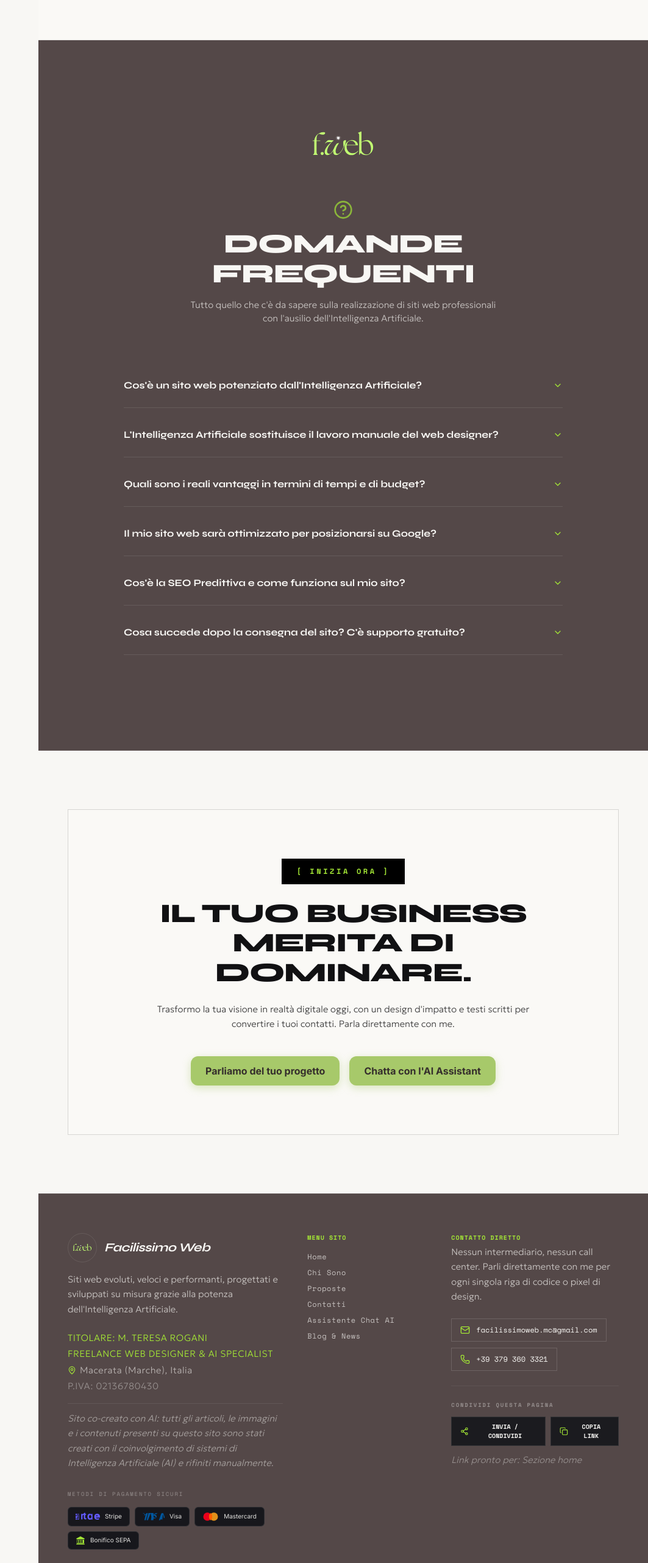
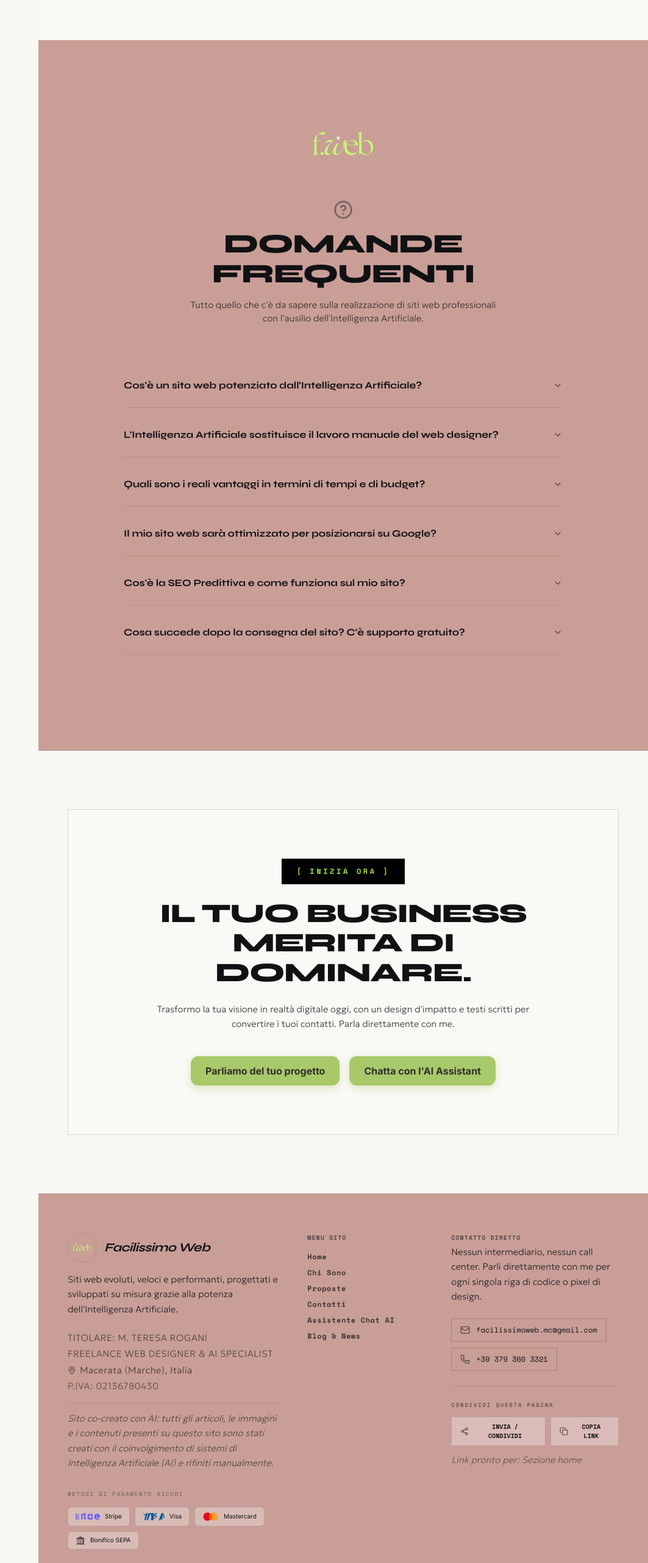
Before and after one commit to Facilissimoweb/caramelle-, a React (Vite) app: page /#/home in a window 1280 px wide. Shown: the part 2074-4637 px from the top of the page at 61% size, without its empty margins (217-1280 px from the left). Built offline with nearby package versions, Linux system fonts and the light colour scheme; a web font is replaced by a local one.

Commit message:
feat(ui): update color palette and add theme support
Refactor FAQAccordion and Footer components to support dynamic theme colors. Set new primary color scheme and update FAQAccordion to be theme-aware.

```diff
--- a/src/components/FAQAccordion.tsx
+++ b/src/components/FAQAccordion.tsx
@@ -14,6 +14,7 @@ interface FAQAccordionProps {
   subtitle?: string;
   showIcon?: boolean;
   containerClassName?: string;
+  isDark?: boolean;
 }
 
 export default function FAQAccordion({
@@ -22,6 +23,7 @@ export default function FAQAccordion({
   subtitle = "Tutto quello che c'è da sapere sul processo creativo, la gestione del budget e la consegna dei lavori.",
   showIcon = true,
   containerClassName = "",
+  isDark = true,
 }: FAQAccordionProps) {
   const [openIndex, setOpenIndex] = useState<number | null>(null);
 
@@ -29,8 +31,15 @@ export default function FAQAccordion({
     setOpenIndex(openIndex === index ? null : index);
   };
 
+  const textColor = isDark ? "text-[#F8F7F4]" : "text-[#111113]";
+  const subtitleColor = isDark ? "text-[#F8F7F4]/70" : "text-[#111113]/75";
+  const answerColor = isDark ? "text-[#F8F7F4]/75" : "text-[#111113]/85";
+  const accentColor = isDark ? "text-[#a3e635]" : "text-[#544848]";
+  const borderColor = isDark ? "border-[rgba(248,247,244,0.1)]" : "border-[#111113]/10";
+  const hoverText = isDark ? "group-hover:text-[#a3e635]" : "group-hover:text-[#544848]/85";
+
   return (
-    <div className="w-full bg-[#544848] text-[#F8F7F4]">
+    <div className={`w-full bg-transparent ${textColor}`}>
       <div className={`max-w-3xl mx-auto px-6 ${containerClassName}`}>
         {(title || subtitle || showIcon) && (
           <div className="text-center mb-16 space-y-4">
@@ -41,14 +50,14 @@ export default function FAQAccordion({
                 className="w-[150px] h-[150px] object-contain"
               />
             </div>
-            {showIcon && <HelpCircle className="w-8 h-8 text-[#a3e635] mx-auto animate-pulse" id="faq-icon" />}
+            {showIcon && <HelpCircle className={`w-8 h-8 ${accentColor} mx-auto animate-pulse`} id="faq-icon" />}
             {title && (
-              <h2 className="font-display text-3xl font-bold text-[#F8F7F4]" id="faq-title">
+              <h2 className="font-display text-3xl font-bold" id="faq-title">
                 {title}
               </h2>
             )}
             {subtitle && (
-              <p className="text-[#F8F7F4]/70 text-xs sm:text-sm font-sans max-w-lg mx-auto" id="faq-subtitle">
+              <p className={`text-xs sm:text-sm font-sans max-w-lg mx-auto ${subtitleColor}`} id="faq-subtitle">
                 {subtitle}
               </p>
             )}
@@ -61,7 +70,7 @@ export default function FAQAccordion({
             return (
               <div
                 key={index}
-                className="border-b border-[rgba(248,247,244,0.1)] bg-transparent transition-all duration-300"
+                className={`border-b ${borderColor} bg-transparent transition-all duration-300`}
                 id={`faq-item-${index}`}
               >
                 <button
@@ -70,11 +79,11 @@ export default function FAQAccordion({
                   aria-expanded={isOpen}
                   id={`faq-btn-${index}`}
                 >
-                  <span className="font-display font-semibold text-sm sm:text-base text-[#F8F7F4] pr-4 group-hover:text-[#a3e635] transition-colors">
+                  <span className={`font-display font-semibold text-sm sm:text-base pr-4 ${hoverText} transition-colors`}>
                     {item.q}
                   </span>
                   <ChevronDown
-                    className={`w-4 h-4 text-[#a3e635] transition-transform duration-300 shrink-0 ${
+                    className={`w-4 h-4 ${accentColor} transition-transform duration-300 shrink-0 ${
                       isOpen ? "rotate-180" : ""
                     }`}
                   />
@@ -90,7 +99,7 @@ export default function FAQAccordion({
                       style={{ overflow: "hidden" }}
                       id={`faq-content-${index}`}
                     >
-                      <div className="pb-6 pt-1 text-xs sm:text-sm text-[#F8F7F4]/75 leading-relaxed font-sans bg-transparent">
+                      <div className={`pb-6 pt-1 text-xs sm:text-sm leading-relaxed font-sans bg-transparent ${answerColor}`}>
                         {item.a}
                       </div>
                     </motion.div>
--- a/src/components/Footer.tsx
+++ b/src/components/Footer.tsx
@@ -28,7 +28,7 @@ export default function Footer({
   const currentYear = new Date().getFullYear();
 
   return (
-    <footer className="w-full bg-[#544848] border-t border-[rgba(248,247,244,0.1)] pt-16 pb-12 transition-all text-[#F8F7F4]">
+    <footer className="w-full border-t border-[#111113]/10 pt-16 pb-12 transition-all text-[#111113]" style={{ backgroundColor: "#c99e97" }}>
       <div className="max-w-7xl mx-auto px-6 md:px-12 grid grid-cols-1 md:grid-cols-12 gap-10">
 
         {/* Brand Info */}
@@ -37,37 +37,37 @@ export default function Footer({
             <img
               src={logoImage}
               alt="Facilissimo Web Logo"
-              className="w-12 h-12 object-contain rounded-full border border-[rgba(248,247,244,0.1)]"
+              className="w-12 h-12 object-contain rounded-full border border-[#111113]/10"
             />
-            <span className="font-display text-xl font-bold italic text-[#F8F7F4] tracking-tight">
+            <span className="font-display text-xl font-bold italic text-[#111113] tracking-tight">
               Facilissimo Web
             </span>
           </div>
-          <p className="text-xs sm:text-sm text-[#F8F7F4]/70 max-w-sm leading-relaxed font-sans">
+          <p className="text-xs sm:text-sm text-[#111113]/85 max-w-sm leading-relaxed font-sans">
             Siti web evoluti, veloci e performanti, progettati e sviluppati su misura grazie alla potenza dell'Intelligenza Artificiale.
           </p>
-          <div className="pt-2 text-[10px] text-[#a3e635] font-mono space-y-1 uppercase tracking-wider font-bold">
+          <div className="pt-2 text-[10px] text-[#544848] font-mono space-y-1 uppercase tracking-wider font-bold">
             <p>Titolare: M. Teresa Rogani</p>
             <p>Freelance Web Designer &amp; AI Specialist</p>
-            <p className="text-[#F8F7F4]/60 flex items-center gap-1.5 normal-case font-sans">
-              <MapPin className="w-3.5 h-3.5 text-[#a3e635]" /> Macerata (Marche), Italia
+            <p className="text-[#111113]/70 flex items-center gap-1.5 normal-case font-sans">
+              <MapPin className="w-3.5 h-3.5 text-[#544848]" /> Macerata (Marche), Italia
             </p>
-            <p className="text-[#F8F7F4]/40 font-normal">P.IVA: 02136780430</p>
+            <p className="text-[#111113]/55 font-normal">P.IVA: 02136780430</p>
           </div>
 
-          <p className="text-[10px] text-[#F8F7F4]/50 leading-relaxed font-sans italic border-t border-[rgba(248,247,244,0.08)] pt-3 mt-3">
+          <p className="text-[10px] text-[#111113]/60 leading-relaxed font-sans italic border-t border-[#111113]/10 pt-3 mt-3">
             {lang === "it"
               ? "Sito co-creato con AI: tutti gli articoli, le immagini e i contenuti presenti su questo sito sono stati creati con il coinvolgimento di sistemi di Intelligenza Artificiale (AI) e rifiniti manualmente."
               : "AI Co-created site: all articles, images, and content displayed on this website were created with the involvement of Artificial Intelligence (AI) and manually refined."}
           </p>
 
           <div className="pt-4 space-y-2.5">
-            <span className="text-[9px] font-mono tracking-[0.2em] text-[#F8F7F4]/40 uppercase block">
+            <span className="text-[9px] font-mono tracking-[0.2em] text-[#111113]/50 uppercase block">
               {lang === "it" ? "METODI DI PAGAMENTO SICURI" : "SECURE PAYMENT METHODS"}
             </span>
             <div className="flex flex-wrap gap-2 pt-1">
               {/* Stripe */}
-              <div className="flex items-center gap-2 px-3 py-1.5 bg-[#17171c] border border-white/10 hover:border-[#635BFF]/50 transition-all rounded-md text-[10px] font-sans font-medium text-[#F8F7F4]/90 cursor-default select-none">
+              <div className="flex items-center gap-2 px-3 py-1.5 bg-white/30 border border-[#111113]/15 hover:border-[#635BFF]/50 transition-all rounded-md text-[10px] font-sans font-medium text-[#111113] cursor-default select-none">
                 <svg className="h-4 w-auto text-[#635BFF] fill-current shrink-0" viewBox="0 0 40 16" xmlns="http://www.w3.org/2000/svg" aria-hidden="true">
                   <path d="M40 8.07c0-3.32-1.74-4.82-4.57-4.82-3.04 0-4.75 1.76-4.75 4.8 0 3.52 1.83 4.88 4.79 4.88 1.15 0 2.22-.18 3.1-.53v-1.75c-.83.33-1.8.48-2.67.48-1.57 0-2.39-.56-2.48-1.72h7.49c.04-.42.09-1.01.09-1.34zm-6.59-.87c0-1 .59-1.53 1.54-1.53.91 0 1.5.52 1.5 1.53h-3.04zm-5.69 5.34V3.41h-2.2v1.07c-.45-.73-1.33-1.23-2.31-1.23-2.12 0-3.79 1.74-3.79 4.74 0 3.2 1.63 4.93 3.8 4.93 1.05 0 1.94-.52 2.36-1.27v1.09h2.14zm-5.74-4.48c0-1.72.82-2.73 1.98-2.73 1.14 0 1.94 1.01 1.94 2.73 0 1.76-.8 2.75-1.94 2.75-1.16 0-1.98-.99-1.98-2.75zm-6.23 4.48V5.37h1.49V3.41h-1.49V1.43l-2.2.47V3.4h-.97v1.97h.97v4.61c0 1.54.91 2.45 2.48 2.45.62 0 1.19-.11 1.58-.29v-1.82c-.28.1-.64.15-.99.15-.55 0-.87-.27-.87-.99zm-4.4-4.57V3.41h-2.2v9.13h2.2V7.12c0-1.35.85-2 1.88-2 .26 0 .53.03.73.09V3.29c-.27-.08-.6-.11-.88-.11-.83 0-1.47.41-1.73.94zm-5.83 4.57V3.41H3.32v1.11C2.86 3.79 1.97 3.25 1 3.25c-2.12 0-3.73 1.74-3.73 4.75 0 3.19 1.62 4.92 3.74 4.92.97 0 1.87-.53 2.31-1.24v1.09h2.2zm-5.74-4.49c0-1.72.82-2.72 1.98-2.72s1.95 1.01 1.95 2.72c0 1.76-.8 2.75-1.95 2.75s-1.98-.99-1.98-2.75zM1.2 5.06c.6-.45 1.4-.73 2.25-.73 1.63 0 2.65.81 2.65 2.29v4.93H4.6v-1.1c-.43.76-1.32 1.25-2.3 1.25-1.63 0-2.83-1.07-2.83-2.65 0-1.83 1.34-2.65 3.11-2.65.89 0 1.61.16 2.02.32V6.5c0-.66-.45-1.01-1.33-1.01-.73 0-1.39.2-1.93.53l-.17.1L1.2 5.06zm3.4 3.13c-.23-.1-.66-.21-1.14-.21-.71 0-1.18.35-1.18.91 0 .52.4.88 1.04.88.58 0 1.04-.37 1.18-.89v-.69z" />
                 </svg>
@@ -75,7 +75,7 @@ export default function Footer({
               </div>
 
               {/* Visa */}
-              <div className="flex items-center gap-2 px-3 py-1.5 bg-[#17171c] border border-white/10 hover:border-[#1A1F71]/50 transition-all rounded-md text-[10px] font-sans font-medium text-[#F8F7F4]/90 cursor-default select-none">
+              <div className="flex items-center gap-2 px-3 py-1.5 bg-white/30 border border-[#111113]/15 hover:border-[#1A1F71]/50 transition-all rounded-md text-[10px] font-sans font-medium text-[#111113] cursor-default select-none">
                 <svg className="h-3 w-auto text-[#00579F] fill-current shrink-0" viewBox="0 0 48 16" xmlns="http://www.w3.org/2000/svg" aria-hidden="true">
                   <path d="M18.23 15.65h2.9L22.95.35h-2.9L18.23 15.65zm14.88-14.88c-.64-.25-1.64-.52-2.88-.52-3.17 0-5.4 1.69-5.42 4.11-.02 1.78 1.59 2.77 2.8 3.37 1.25.6 1.67 1 1.67 1.54-.01.83-.99 1.2-1.91 1.2-1.28 0-1.97-.2-3.03-.66l-.42-.2-1.15 1.83c.5.23 1.43.43 2.4.45 3.37 0 5.56-1.67 5.59-4.26.02-1.42-.85-2.5-2.72-3.4-.13-.07-.4-.2-.59-.3-.59-.32-.8-.54-.8-.87.01-.52.58-.89 1.45-.89.83-.02 1.44.18 1.91.38l.23.1.98-1.78zm10.74 5.34c.15-.41.73-1.99.73-1.99s.15-.41.25-.7l.13.6c.35 1.71 1.42 6.88 1.42 6.88h2.52L45 .35h-2.65c-.83 0-1.53.48-1.84 1.23L35.6 15.65h2.9l.58-1.61h3.54l.35 1.61zm-19.34.01l-1.72-11.4c-.11-.47-.48-.71-.88-.73H17.2L13 .35c-.13.04-.26.11-.35.19-.09.09-.15.21-.17.34L8.76 15.65h2.9L17.32.35l3.25 15.3h2.9L24.51.35zm-20.73 0L3.5.35H.35v.47c3.15.8 5.25 2.12 6.1 3.2L3.78 15.65H6.8l4.57-15.3h-2.9z" />
                 </svg>
@@ -83,7 +83,7 @@ export default function Footer({
               </div>
 
               {/* Mastercard */}
-              <div className="flex items-center gap-2 px-3 py-1.5 bg-[#17171c] border border-white/10 hover:border-[#FF5F00]/50 transition-all rounded-md text-[10px] font-sans font-medium text-[#F8F7F4]/90 cursor-default select-none">
+              <div className="flex items-center gap-2 px-3 py-1.5 bg-white/30 border border-[#111113]/15 hover:border-[#FF5F00]/50 transition-all rounded-md text-[10px] font-sans font-medium text-[#111113] cursor-default select-none">
                 <svg className="h-4.5 w-auto shrink-0" viewBox="0 0 24 16" xmlns="http://www.w3.org/2000/svg" aria-hidden="true">
                   <circle cx="7.3" cy="8" r="6" fill="#EB001B" />
                   <circle cx="16.7" cy="8" r="6" fill="#F79E1B" opacity="0.9" />
@@ -93,8 +93,8 @@ export default function Footer({
               </div>
 
               {/* Bonifico SEPA */}
-              <div className="flex items-center gap-2 px-3 py-1.5 bg-[#17171c] border border-white/10 hover:border-[#a3e635]/50 transition-all rounded-md text-[10px] font-sans font-medium text-[#F8F7F4]/90 cursor-default select-none">
-                <svg className="h-4 w-auto text-[#a3e635] fill-current shrink-0" viewBox="0 0 24 24" xmlns="http://www.w3.org/2000/svg" aria-hidden="true">
+              <div className="flex items-center gap-2 px-3 py-1.5 bg-white/30 border border-[#111113]/15 hover:border-[#544848]/50 transition-all rounded-md text-[10px] font-sans font-medium text-[#111113] cursor-default select-none">
+                <svg className="h-4 w-auto text-[#544848] fill-current shrink-0" viewBox="0 0 24 24" xmlns="http://www.w3.org/2000/svg" aria-hidden="true">
                   <path d="M2 22h20v-2H2v2zm1-3h18v-9H3v9zm11-8h3v7h-3v-7zm-5 0h3v7H9v-7zM4 11h3v7H4v-7zM12 2L2 7v2h20V7L12 2z"/>
                 </svg>
                 <span>{lang === "it" ? "Bonifico SEPA" : "SEPA Transfer"}</span>
@@ -105,7 +105,7 @@ export default function Footer({
 
         {/* Navigation Links */}
         <div className="md:col-span-3">
-          <h4 className="text-[10px] uppercase tracking-widest text-[#a3e635] font-bold mb-4 font-mono">
+          <h4 className="text-[10px] uppercase tracking-widest text-[#544848] font-bold mb-4 font-mono">
             Menu Sito
           </h4>
           <ul className="space-y-2.5 text-xs font-mono uppercase tracking-wider">
@@ -120,7 +120,7 @@ export default function Footer({
               <li key={link.id}>
                 <button
                   onClick={() => handleNavClick(link.id)}
-                  className="text-[#F8F7F4]/70 hover:text-[#a3e635] hover:underline cursor-pointer transition-colors text-left"
+                  className="text-[#111113]/75 hover:text-[#111113] hover:underline cursor-pointer transition-colors text-left font-bold"
                 >
                   {link.label}
                 </button>
@@ -131,35 +131,35 @@ export default function Footer({
 
         {/* Support & Philosophy */}
         <div className="md:col-span-4 space-y-4">
-          <h4 className="text-[10px] uppercase tracking-widest text-[#a3e635] font-bold mb-1 font-mono">
+          <h4 className="text-[10px] uppercase tracking-widest text-[#544848] font-bold mb-1 font-mono">
             Contatto Diretto
           </h4>
-          <p className="text-xs sm:text-sm text-[#F8F7F4]/70 leading-relaxed font-sans">
+          <p className="text-xs sm:text-sm text-[#111113]/85 leading-relaxed font-sans">
             Nessun intermediario, nessun call center. Parli direttamente con me per ogni singola riga di codice o pixel di design.
           </p>
           <div className="flex flex-col gap-2.5 pt-2">
             <a
               href="mailto:facilissimoweb.mc@gmail.com"
-              className="flex items-center gap-2.5 text-xs text-[#F8F7F4] hover:text-[#a3e635] transition-all border border-[rgba(248,247,244,0.15)] hover:border-[#a3e635] px-3.5 py-2.5 rounded-none w-fit"
+              className="flex items-center gap-2.5 text-xs text-[#111113] hover:text-[#544848] transition-all border border-[#111113]/20 hover:border-[#544848] px-3.5 py-2.5 rounded-none w-fit font-bold"
               title="Invia Email"
             >
-              <Mail className="w-4 h-4 text-[#a3e635]" />
+              <Mail className="w-4 h-4 text-[#544848]" />
               <span className="font-medium font-mono">facilissimoweb.mc@gmail.com</span>
             </a>
 
             <a
               href="tel:+393793603321"
-              className="flex items-center gap-2.5 text-xs text-[#F8F7F4] hover:text-[#a3e635] transition-all border border-[rgba(248,247,244,0.15)] hover:border-[#a3e635] px-3.5 py-2.5 rounded-none w-fit"
+              className="flex items-center gap-2.5 text-xs text-[#111113] hover:text-[#544848] transition-all border border-[#111113]/20 hover:border-[#544848] px-3.5 py-2.5 rounded-none w-fit font-bold"
               title="Chiama al Telefono"
             >
-              <Phone className="w-4 h-4 text-[#a3e635]" />
+              <Phone className="w-4 h-4 text-[#544848]" />
               <span className="font-medium font-mono">+39 379 360 3321</span>
             </a>
           </div>
 
           {/* Dynamic Page Sharing Section inside Footer */}
-          <div className="pt-6 border-t border-[rgba(248,247,244,0.06)] mt-6 space-y-3">
-            <h5 className="text-[9px] uppercase tracking-[0.2em] text-[#F8F7F4]/40 font-bold font-mono">
+          <div className="pt-6 border-t border-[#111113]/10 mt-6 space-y-3">
+            <h5 className="text-[9px] uppercase tracking-[0.2em] text-[#111113]/50 font-bold font-mono">
               {lang === "it" ? "Condividi questa pagina" : "Share this page"}
             </h5>
             <div className="flex flex-col sm:flex-row items-stretch sm:items-center gap-2">
@@ -187,10 +187,10 @@ export default function Footer({
                     });
                   }
                 }}
-                className="flex items-center justify-center gap-2 text-[10px] text-[#F8F7F4] hover:text-[#a3e635] transition-all bg-[#1b1b1f] border border-[rgba(248,247,244,0.1)] hover:border-[#a3e635] px-3.5 py-2 cursor-pointer uppercase font-mono font-bold"
+                className="flex items-center justify-center gap-2 text-[10px] text-[#111113] hover:text-[#544848] transition-all bg-white/30 border border-[#111113]/15 hover:border-[#544848] px-3.5 py-2 cursor-pointer uppercase font-mono font-bold"
                 id="footer-share-action-btn"
               >
-                <Share2 className="w-3.5 h-3.5 text-[#a3e635]" />
+                <Share2 className="w-3.5 h-3.5 text-[#544848]" />
                 <span>
                   {lang === "it" ? "Invia / Condividi" : "Send / Share"}
                 </span>
@@ -209,7 +209,7 @@ export default function Footer({
                     setTimeout(() => setCopiedLink(false), 2000);
                   });
                 }}
-                className="flex items-center justify-center gap-2 text-[10px] text-[#F8F7F4] hover:text-[#a3e635] transition-all bg-[#1b1b1f] border border-[rgba(248,247,244,0.1)] hover:border-[#a3e635] px-3.5 py-2 cursor-pointer uppercase font-mono font-bold"
+                className="flex items-center justify-center gap-2 text-[10px] text-[#111113] hover:text-[#544848] transition-all bg-white/30 border border-[#111113]/15 hover:border-[#544848] px-3.5 py-2 cursor-pointer uppercase font-mono font-bold"
                 id="footer-copy-action-btn"
               >
                 {copiedLink ? (
@@ -221,7 +221,7 @@ export default function Footer({
                   </>
                 ) : (
                   <>
-                    <Copy className="w-3.5 h-3.5 text-[#a3e635]" />
+                    <Copy className="w-3.5 h-3.5 text-[#544848]" />
                     <span className="font-mono">
                       {lang === "it" ? "Copia Link" : "Copy Link"}
                     </span>
@@ -229,7 +229,7 @@ export default function Footer({
                 )}
               </button>
             </div>
-            <p className="text-[9px] text-[#F8F7F4]/40 font-mono italic">
+            <p className="text-[9px] text-[#111113]/50 font-mono italic">
               {lang === "it"
                 ? `Link pronto per: ${currentTab === "blog" && selectedArticle ? `Articolo (${selectedArticle})` : `Sezione ${currentTab}`}`
                 : `Ready link for: ${currentTab === "blog" && selectedArticle ? `Article (${selectedArticle})` : `Section ${currentTab}`}`
@@ -240,35 +240,35 @@ export default function Footer({
       </div>
 
       {/* Under Footer */}
-      <div className="max-w-7xl mx-auto px-6 md:px-12 mt-12 pt-8 border-t border-[rgba(248,247,244,0.1)] flex flex-col lg:flex-row justify-between items-center gap-6 text-xs text-[#F8F7F4]/50 font-mono">
+      <div className="max-w-7xl mx-auto px-6 md:px-12 mt-12 pt-8 border-t border-[#111113]/10 flex flex-col lg:flex-row justify-between items-center gap-6 text-xs text-[#111113]/60 font-mono">
         <div className="text-center lg:text-left">
           © {currentYear} Facilissimo Web di M. Teresa Rogani. Tutti i diritti riservati.
         </div>
         <div className="flex flex-wrap justify-center gap-4 sm:gap-6 uppercase tracking-wider text-xs md:text-sm">
           <button
             onClick={() => onOpenModal("privacy")}
-            className="hover:text-[#a3e635] transition-colors cursor-pointer bg-transparent border-none p-0 text-xs md:text-sm uppercase tracking-wider font-mono font-bold"
+            className="hover:text-[#111113] transition-colors cursor-pointer bg-transparent border-none p-0 text-xs md:text-sm uppercase tracking-wider font-mono font-bold"
             id="footer-privacy-btn"
           >
             {lang === "it" ? "Privacy Policy" : "Privacy Policy"}
           </button>
           <button
             onClick={() => onOpenModal("terms")}
-            className="hover:text-[#a3e635] transition-colors cursor-pointer bg-transparent border-none p-0 text-xs md:text-sm uppercase tracking-wider font-mono font-bold"
+            className="hover:text-[#111113] transition-colors cursor-pointer bg-transparent border-none p-0 text-xs md:text-sm uppercase tracking-wider font-mono font-bold"
             id="footer-terms-btn"
           >
             {lang === "it" ? "Termini di Servizio" : "Terms of Service"}
           </button>
           <button
             onClick={() => onOpenModal("ethics")}
-            className="hover:text-[#a3e635] transition-colors cursor-pointer bg-transparent border-none p-0 text-xs md:text-sm uppercase tracking-wider font-mono font-bold"
+            className="hover:text-[#111113] transition-colors cursor-pointer bg-transparent border-none p-0 text-xs md:text-sm uppercase tracking-wider font-mono font-bold"
             id="footer-ethics-btn"
           >
             {lang === "it" ? "AI Ethics & Trasparenza" : "AI Ethics & Transparency"}
           </button>
           <button
             onClick={() => onOpenModal("sitemap")}
-            className="hover:text-[#a3e635] transition-colors cursor-pointer bg-transparent border-none p-0 text-xs md:text-sm uppercase tracking-wider font-mono font-bold"
+            className="hover:text-[#111113] transition-colors cursor-pointer bg-transparent border-none p-0 text-xs md:text-sm uppercase tracking-wider font-mono font-bold"
             id="footer-sitemap-btn"
           >
             {lang === "it" ? "Sitemap" : "Sitemap"}
@@ -276,11 +276,11 @@ export default function Footer({
         </div>
         <button
           onClick={() => window.scrollTo({ top: 0, behavior: "smooth" })}
-          className="flex items-center gap-1.5 hover:text-[#a3e635] transition-colors font-mono tracking-widest cursor-pointer uppercase text-xs font-bold shrink-0"
+          className="flex items-center gap-1.5 hover:text-[#111113] transition-colors font-mono tracking-widest cursor-pointer uppercase text-xs font-bold shrink-0 text-[#111113]"
           id="scroll-to-top"
         >
           <span>Torna su</span>
-          <ArrowUp className="w-3.5 h-3.5 text-[#a3e635]" />
+          <ArrowUp className="w-3.5 h-3.5 text-[#544848]" />
         </button>
       </div>
     </footer>
--- a/src/components/HomeView.tsx
+++ b/src/components/HomeView.tsx
@@ -379,8 +379,9 @@ export default function HomeView({ setCurrentTab, lang, isFacilitated, onOpenMod
       {/* Dynamic Gallery & Media Assets - Hidden from online public view as requested */}
       {/* <GallerySection lang={lang} isFacilitated={isFacilitated} /> */}
       {/* FAQ Section */}
-      <section className="py-24 border-b border-white/10 bg-[#544848]">
+      <section className="py-24 border-b border-[#111113]/10" style={{ backgroundColor: "#c99e97" }}>
         <FAQAccordion
+          isDark={false}
           containerClassName="mb-0 pb-[60px]"
           title={lang === "it" ? "Domande Frequenti" : "Frequently Asked Questions"}
           subtitle={
```
